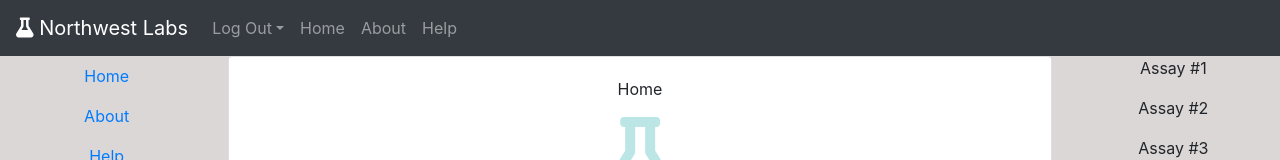
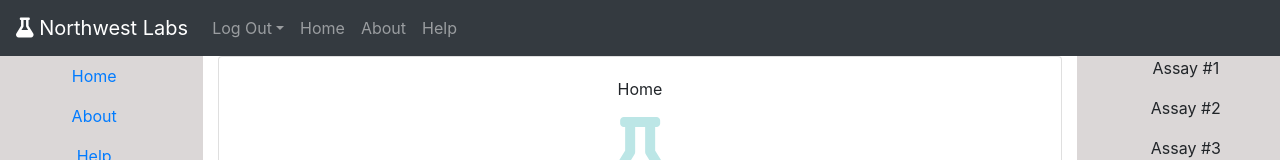
Before and after one commit to emmahlowe/northwestlabs, a React (Create React App) app: page / in a window 1280 px wide. Shown: the top 160 px of the page. Built offline with nearby package versions, Linux system fonts and the light colour scheme.

Commit message:
Fixed styling

```diff
--- a/src/App.js
+++ b/src/App.js
@@ -18,12 +18,15 @@
 function App() {
   return (
       <Router>
+        <Container fluid className="d-flex flex-column min-vh-100 p-0">
+          <Row>
+            <Col md="12" className="pr-0">
+            <Top></Top>
+            </Col>
+          </Row>
 
-        <Top></Top>
-
-        <Container fluid>
-          <Row className="bg-light content">
-            <Col md="2" className="text-center">
+          <Row className="content flex-grow-1">
+            <Col md="2" className="text-center bg-light">
               <Left></Left>
             </Col>
 
@@ -47,14 +50,12 @@
               </Card>
             </Col>
 
-            <Col md="2" className="text-center">
+            <Col md="2" className="text-center bg-light">
               <Right></Right>
             </Col>
           </Row>
+          <Footer></Footer>
         </Container>
-
-        <Footer></Footer>
-
     </Router>
   );
 }
--- a/src/index.scss
+++ b/src/index.scss
@@ -3,7 +3,6 @@
 @import "../node_modules/bootstrap/scss/mixins";
 
 $primary:       #e49090;
-// $primary:       "#336699";
 $secondary:     #9ba9cf;
 $success:       $green;
 $info:          $cyan;
```
